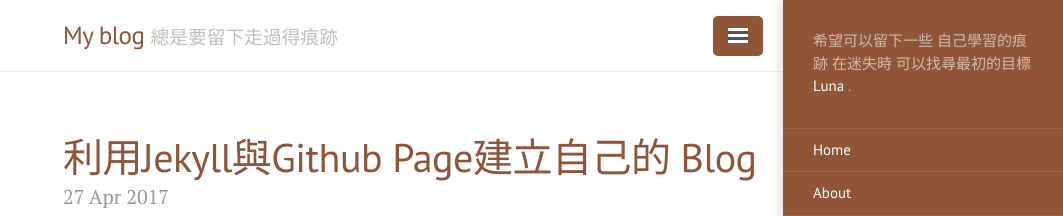
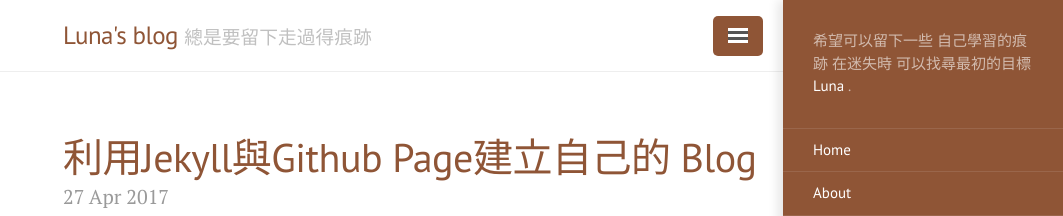
Before and after one commit to LunaHuang/LunaHuang.github.io, a Jekyll site: the page built from index.html, in a window 1280 px wide. Shown: the top 216 px of the page, without its empty margins (217-1280 px from the left). Built offline with Jekyll 4.4.1, drawn with Linux system fonts in a browser that asks for light colours; the list of posts is cut into pages by our own code.

Commit message:
modify config

```diff
--- a/_config.yml
+++ b/_config.yml
@@ -5,7 +5,7 @@
 #relative_permalinks: true
 
 # Setup
-title:               My blog
+title:               Luna's blog
 tagline:             '總是要留下走過得痕跡'
 description:         '希望可以留下一些 自己學習的痕跡 在迷失時 可以找尋最初的目標 <a href="https://github.com/LunaHuang" target="_blank">Luna</a> .'
 url:                 https://lunahuang.github.io
```
